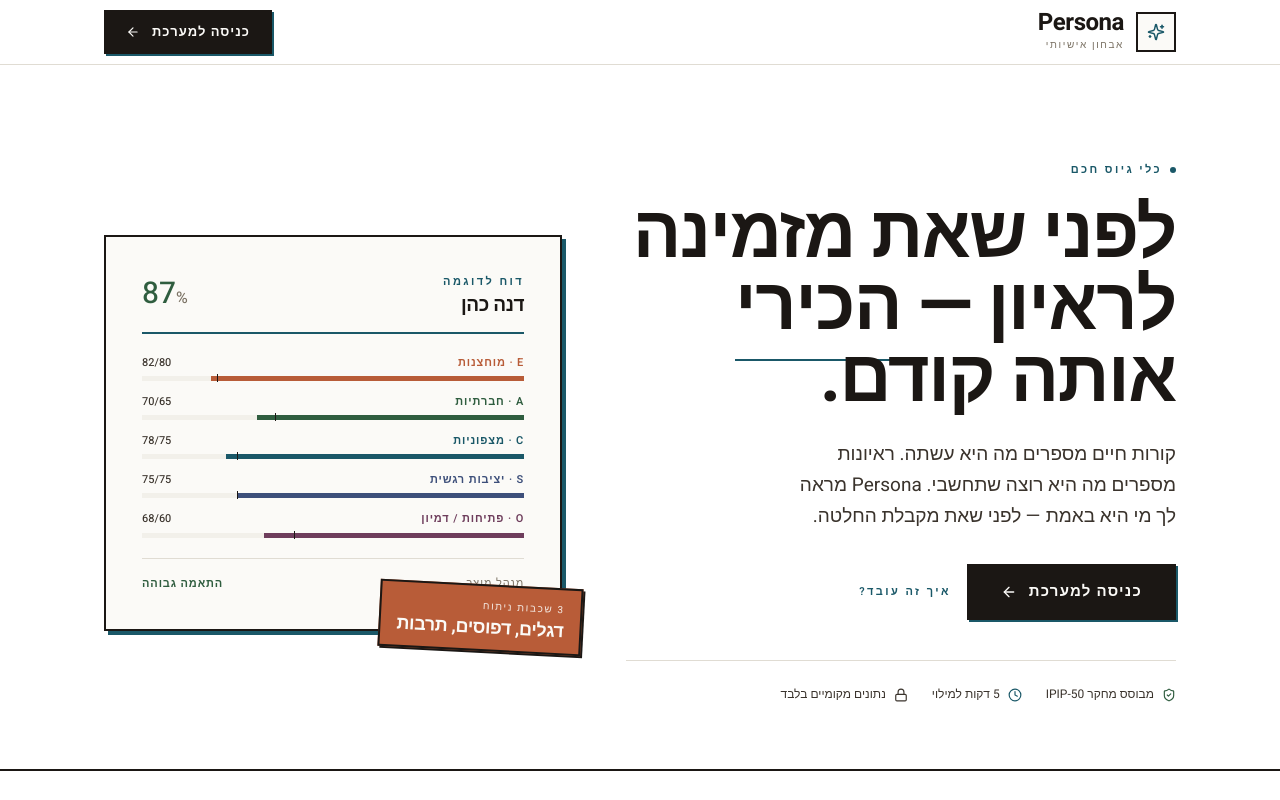
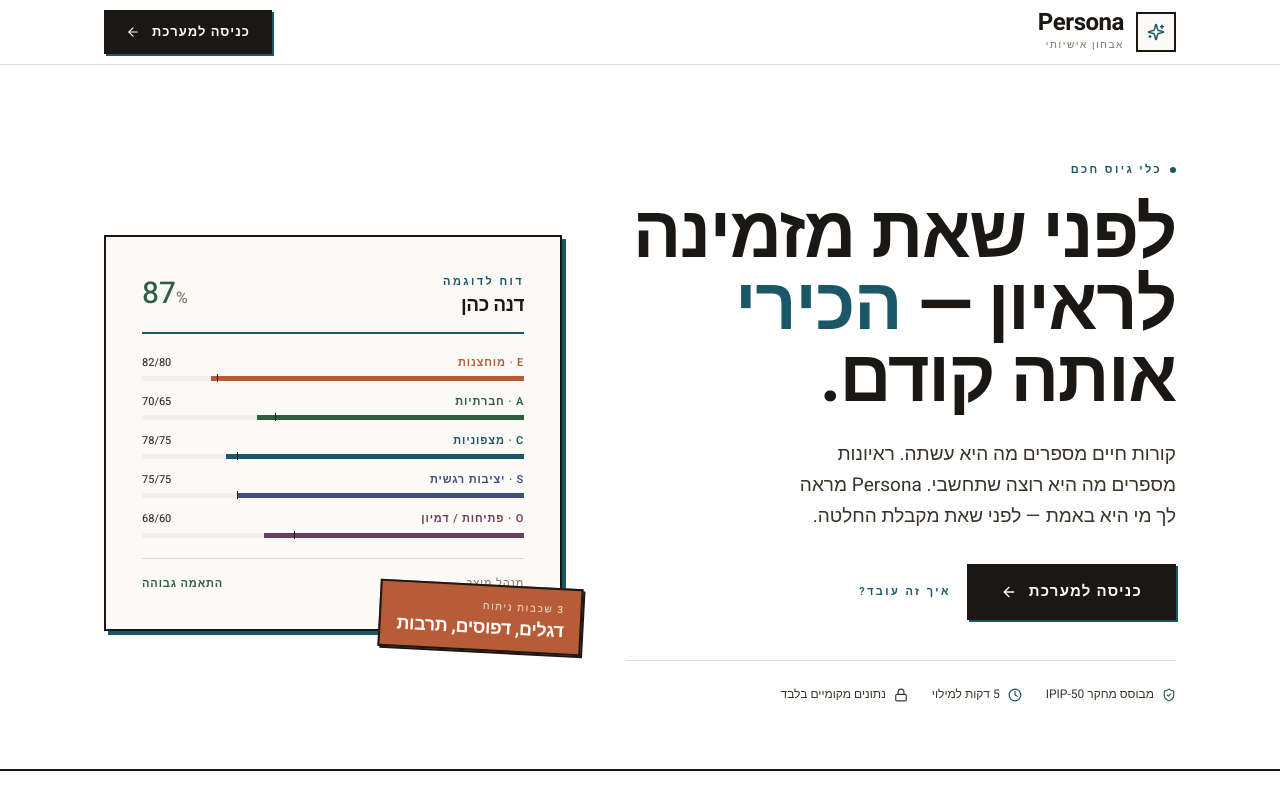
Before and after one commit to Miri191/my_recruter, a React (Vite) app: page / in a window 1280 px wide. Shown: the top 800 px of the page. Built offline with nearby package versions, Linux system fonts and the light colour scheme; the HTML template or start-up script is replaced by a standard one.

Commit message:
landing: color the word 'הכירי' instead of underlining it

```diff
--- a/src/pages/Landing.jsx
+++ b/src/pages/Landing.jsx
@@ -105,7 +105,7 @@ export default function Landing() {
             </div>
             <h1 className="display text-5xl md:text-6xl lg:text-7xl text-ink leading-[1.05] text-balance mb-6">
               לפני שאת מזמינה לראיון —{' '}
-              <span className="underline-petrol">הכירי</span>{' '}
+              <span className="text-petrol">הכירי</span>{' '}
               אותה קודם.
             </h1>
             <p className="text-[17px] md:text-[19px] text-ink-soft leading-relaxed mb-8 max-w-xl text-balance">
```
